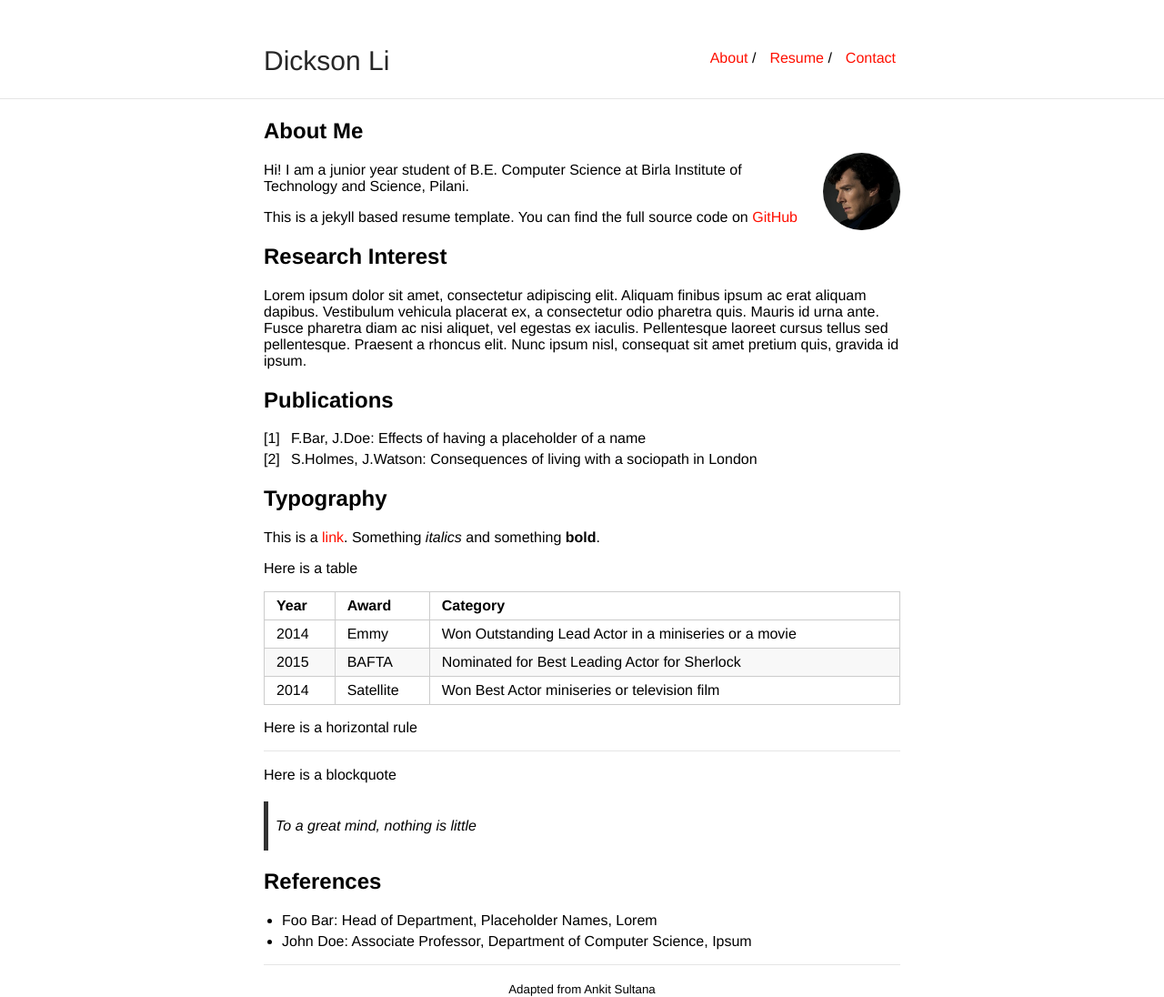
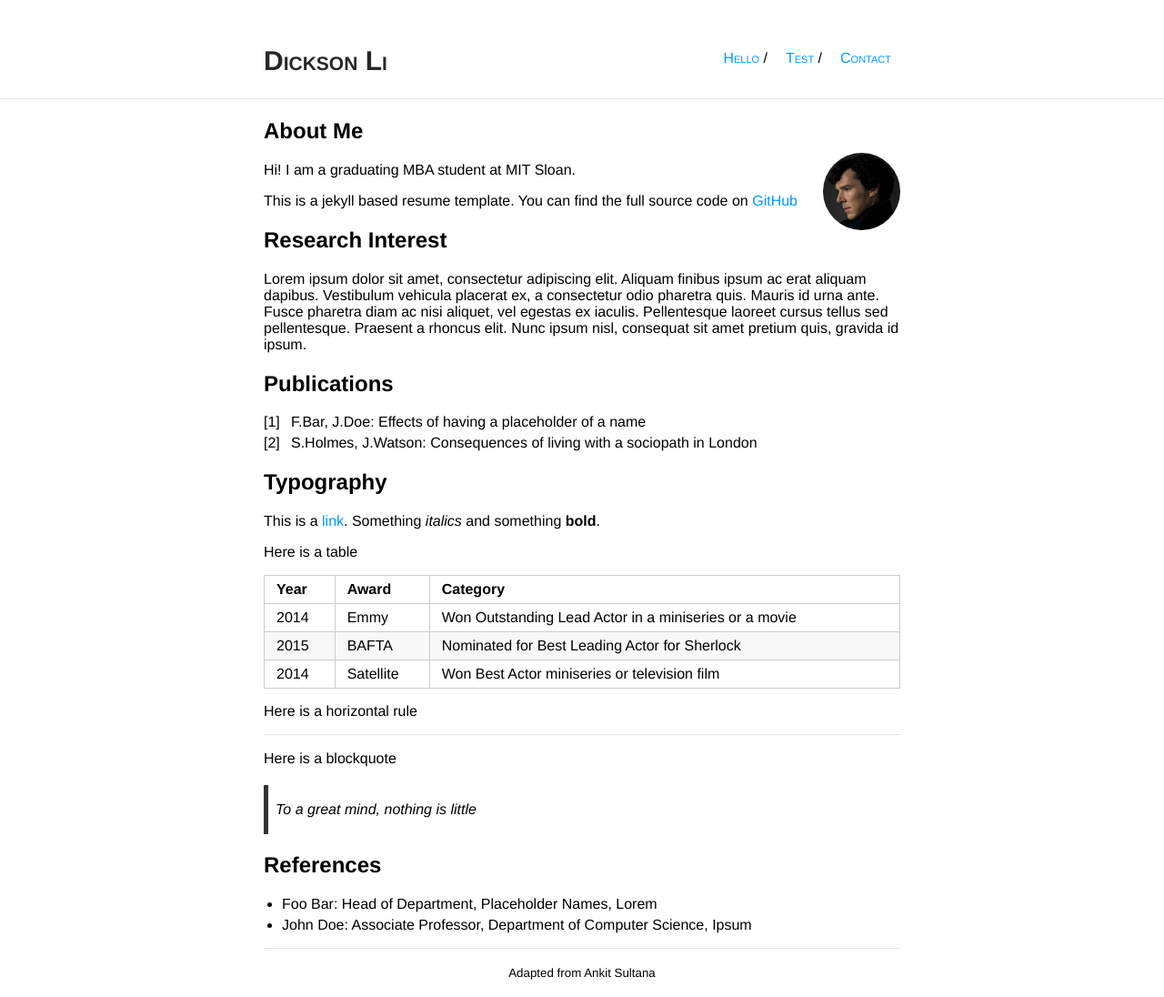
Before and after one commit to nicksolid/nicksolid.github.io, a Jekyll site: the page built from index.md, in a window 1280 px wide. Shown: the whole page at 91% size. Built offline with Jekyll 4.4.1, drawn with Linux system fonts in a browser that asks for light colours; our own code applies the rules of GitHub Pages for plain Markdown files.

Commit message:
Formating changes

```diff
--- a/_config.yml
+++ b/_config.yml
@@ -16,9 +16,9 @@ sass:
     sass_dir: _sass
 
 nav:
- - name: "About"
+ - name: "Hello"
    link: "/researcher/"
- - name: "Resume"
+ - name: "Test"
    link: "resume.pdf"
  - name: "Contact"
    link: "contact"
--- a/_sass/_style.scss
+++ b/_sass/_style.scss
@@ -36,9 +36,14 @@ hr {
     font-size: 30px;
     color: #272727;
     display: inline-block;
+    text-transform:capitalize;
+    font-variant:small-caps;
+    font-weight:bold;
 }
 .navbar {
     padding: 50px 0 50px 0;
+    text-transform:capitalize;
+    font-variant:small-caps;
 }
 .navbar-ul {
     display: inline-block;
@@ -48,7 +53,7 @@ hr {
 }
 .nav-list {
     list-style-type: none;
-    margin: 0 5px 0 10px;
+    margin: 0 10px 0 10px;
 }
 .alignable {
     display: inline-block;
--- a/_sass/vars.scss
+++ b/_sass/vars.scss
@@ -2,7 +2,7 @@
  * Customization Variables
  */
 
-$accent: #FF0F00;
+$accent: #0099ff;
 $image-size: 85px;
 
 /*
--- a/index.md
+++ b/index.md
@@ -6,7 +6,7 @@ layout: default
 
 <img class="profile-picture" src="sherlock.jpg">
 
-Hi! I am a junior year student of B.E. Computer Science at Birla Institute of Technology and Science, Pilani.
+Hi! I am a graduating MBA student at MIT Sloan.
 
 This is a jekyll based resume template. You can find the full source code on [GitHub](https://github.com/bk2dcradle/researcher)
 
```
